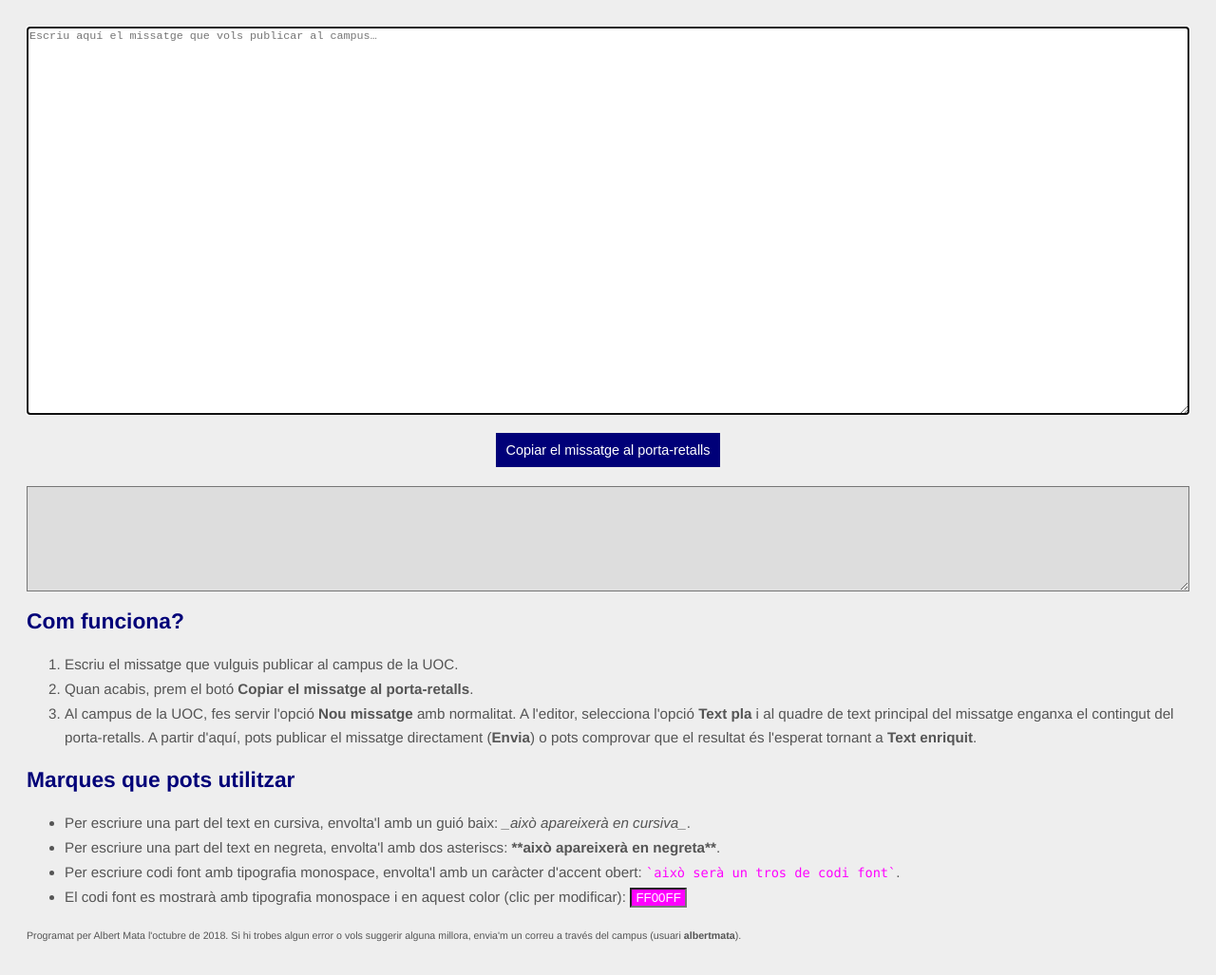
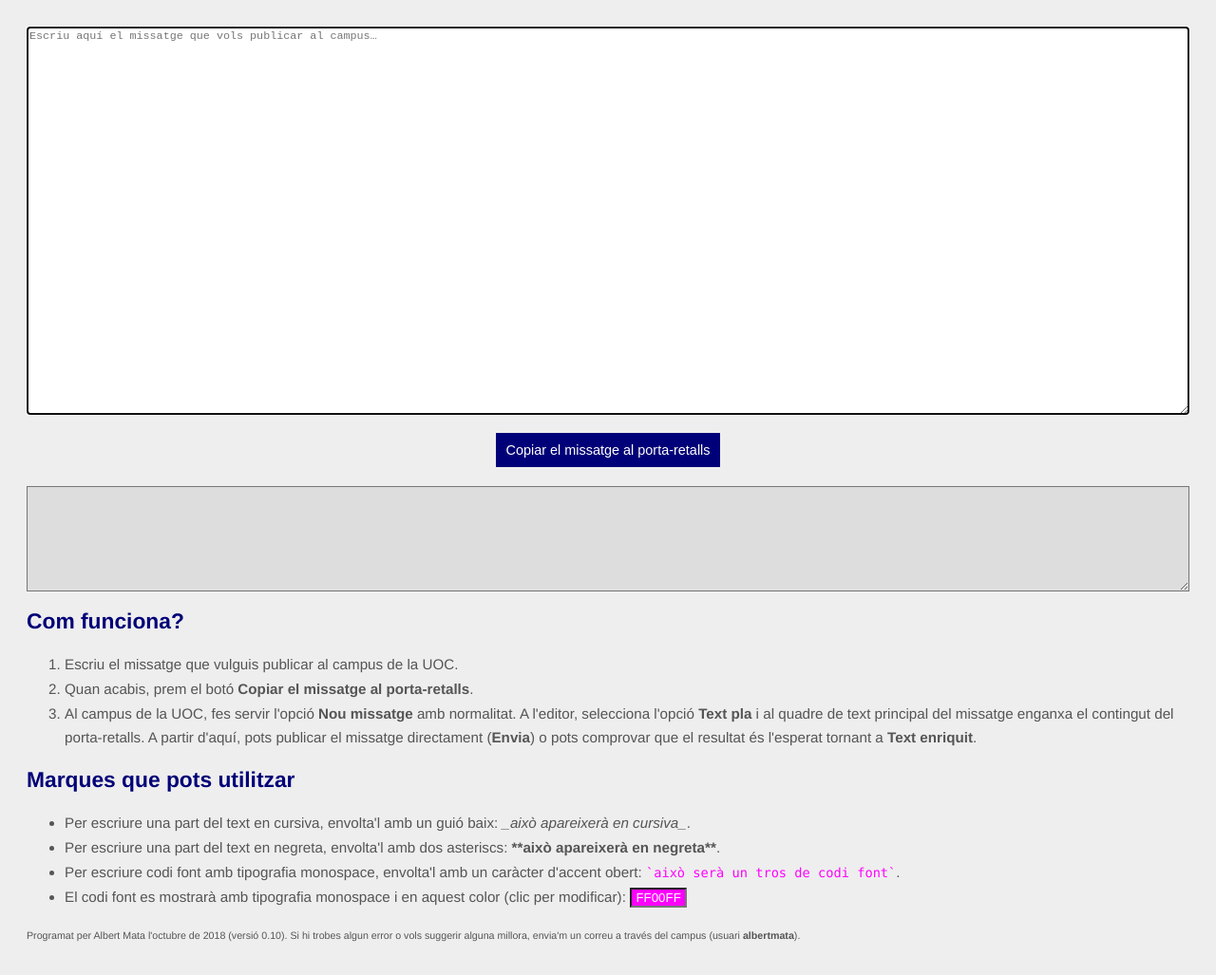
Before and after one commit to almata/UOCTextEnriquit, a plain HTML site: page index.html in a window 1280 px wide. Shown: the whole page at 95% size. Drawn offline with Linux system fonts and the light colour scheme.

Commit message:
Versió 0.10

```diff
--- a/index.html
+++ b/index.html
@@ -29,6 +29,6 @@
 <li>El codi font es mostrarà amb tipografia monospace i en aquest color (clic per modificar): <input id="color" class="jscolor" value="FF00FF"></li>
 </ul>
 
-<p><span style="font-size: 8pt;">Programat per Albert Mata l'octubre de 2018. Si hi trobes algun error o vols suggerir alguna millora, envia'm un correu a través del campus (usuari <strong>albertmata</strong>).</span></p>
+<p><span style="font-size: 8pt;">Programat per Albert Mata l'octubre de 2018 (versió 0.10). Si hi trobes algun error o vols suggerir alguna millora, envia'm un correu a través del campus (usuari <strong>albertmata</strong>).</span></p>
 </body>
 </html>
```
